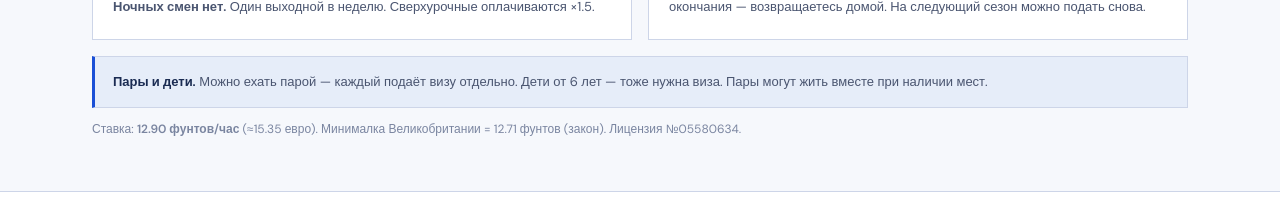
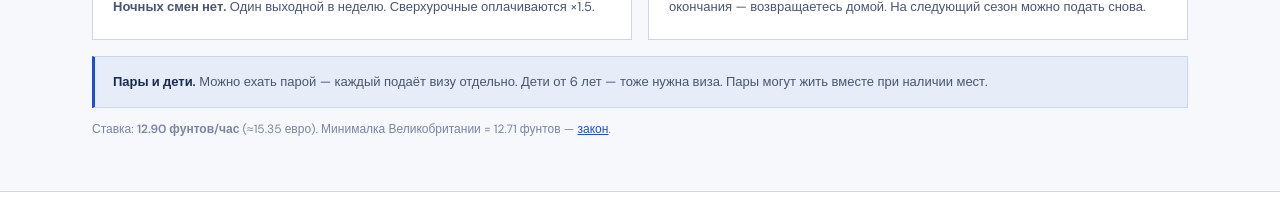
Before and after one commit to CAnadians2991/UK_lending, a plain HTML site: page index.html in a window 1280 px wide. Shown: the part 1340-1550 px from the top of the page. Drawn offline with nearby package versions, Linux system fonts and the light colour scheme.

Commit message:
Replace license with min wage law link in job description

```diff
--- a/index.html
+++ b/index.html
@@ -763,7 +763,7 @@
       <p style="font-size:13px;color:var(--ink-mid);line-height:1.7"><strong style="color:var(--navy)">Пары и дети.</strong> Можно ехать парой — каждый подаёт визу отдельно. Дети от 6 лет — тоже нужна виза. Пары могут жить вместе при наличии мест.</p>
     </div>
 
-    <div style="margin-top:12px;font-size:12px;color:var(--ink-light)">Ставка: <strong>12.90 фунтов/час</strong> (≈15.35 евро). Минималка Великобритании = 12.71 фунтов (закон). Лицензия №05580634.</div>
+    <div style="margin-top:12px;font-size:12px;color:var(--ink-light)">Ставка: <strong>12.90 фунтов/час</strong> (≈15.35 евро). Минималка Великобритании = 12.71 фунтов — <a href="https://www.gov.uk/national-minimum-wage-rates" target="_blank" rel="noopener" style="color:var(--blue);text-decoration:underline">закон</a>.</div>
 
   </div>
 </section>
```
